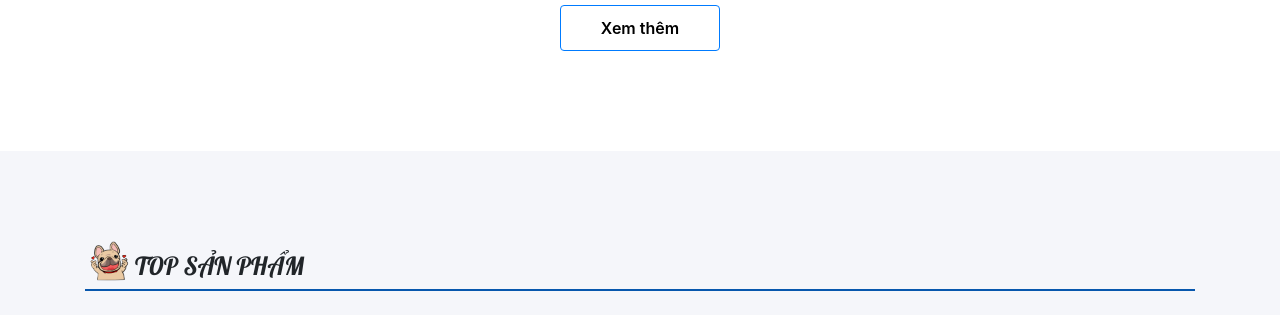
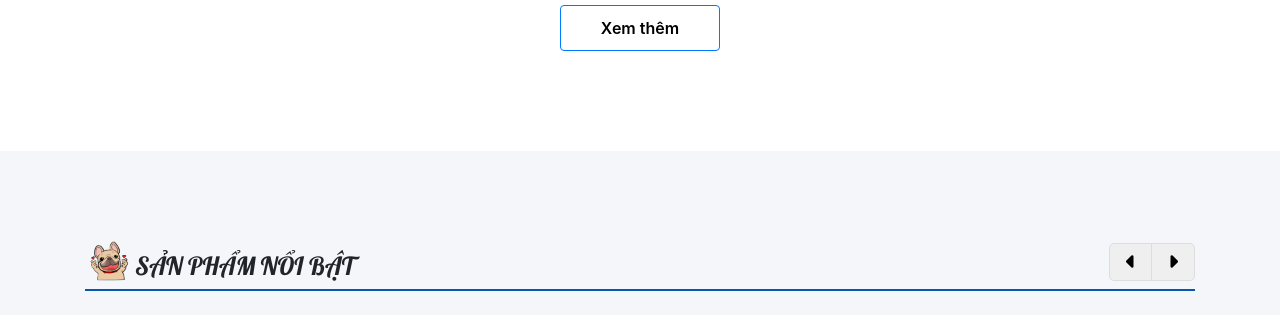
Before and after one commit to huyct1996/huyct1996.github.io, a plain HTML site: page index.html in a window 1280 px wide. Shown: the part 637-952 px from the top of the page. Drawn offline with nearby package versions, Linux system fonts and the light colour scheme; a web font is replaced by a local one.

Commit message:
Add files via upload

```diff
--- a/css/styles.css
+++ b/css/styles.css
@@ -324,7 +324,20 @@ nav .menu .search .btn-search {
     padding: 100px 0;
 }
 
-.hot-products .slick-prev,
+.hot-products .slick-prev {
+    font-size: 0;
+    color: black;
+    padding: 8px 16px;
+    text-decoration: none;
+    transition: background-color .3s;
+    border: 1px solid #ddd;
+    position: absolute;
+    top: -78px;
+    right: 42px;
+    outline: none;
+    border-radius: 5px 0 0 5px;
+}
+
 .hot-products .slick-next {
     font-size: 0;
     color: black;
@@ -332,10 +345,31 @@ nav .menu .search .btn-search {
     text-decoration: none;
     transition: background-color .3s;
     border: 1px solid #ddd;
+    position: absolute;
+    top: -78px;
+    right: 0;
+    outline: none;
+    border-radius: 0 5px 5px 0;
 }
 
 .hot-products .slick-prev:before {
-    content: '';
+    content: "\f0d9";
+    font-family: fontAwesome;
+    font-size: 20px;
+    line-height: 20px;
+}
+
+.hot-products .slick-next:before {
+    content: "\f0da";
+    font-family: fontAwesome;
+    font-size: 20px;
+    line-height: 20px;
+}
+
+.hot-products .slick-prev:hover,
+.hot-products .slick-next:hover {
+    background: #b2e8f9;
+    color: #fff;
 }
 
 /* PRODUCTS */
--- a/index.html
+++ b/index.html
@@ -243,7 +243,7 @@
 		<div class="container">
 			<div class="title">
 				<img src="./img/icon/dog.png" alt="..." width="50px">
-				<h3>Top sản phẩm</h3>
+				<h3>Sản phẩm nổi bật</h3>
 				<div class="border-row"></div>
 			</div>
 			<div class="hot-slide">
```
